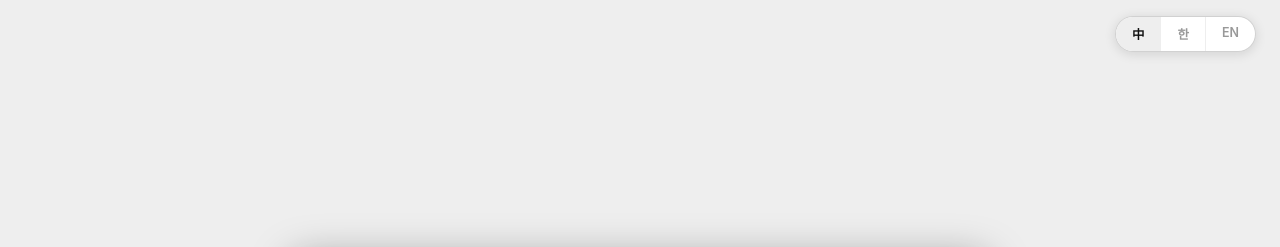
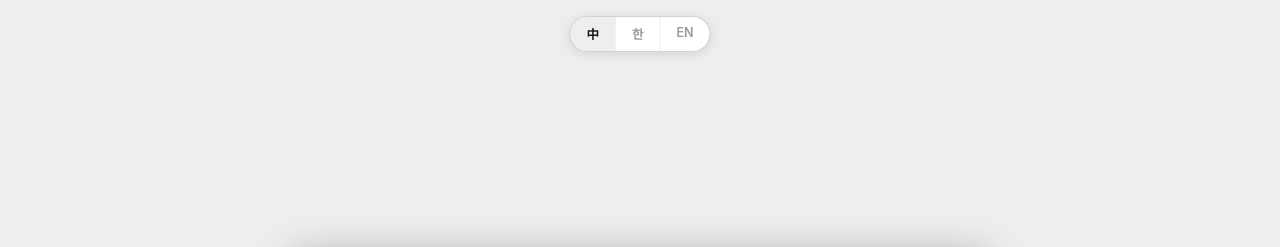
Before and after one commit to xiongfeng37/resume, a plain HTML site: page index.html in a window 1280 px wide. Shown: the top 247 px of the page. Drawn offline with nearby package versions, Linux system fonts and the light colour scheme; animation ran at ten frames a second.

Commit message:
lang switch centered

```diff
--- a/index.html
+++ b/index.html
@@ -65,7 +65,7 @@
 
   /* Language toggle */
   .lang-switch {
-    position:fixed;top:16px;right:24px;z-index:1000;
+    position:fixed;top:16px;left:50%;transform:translateX(-50%);z-index:1000;
     display:flex;gap:0;background:rgba(255,255,255,.95);
     border:1px solid rgba(0,0,0,.18);border-radius:20px;overflow:hidden;
     box-shadow:0 2px 12px rgba(0,0,0,.12);
```
